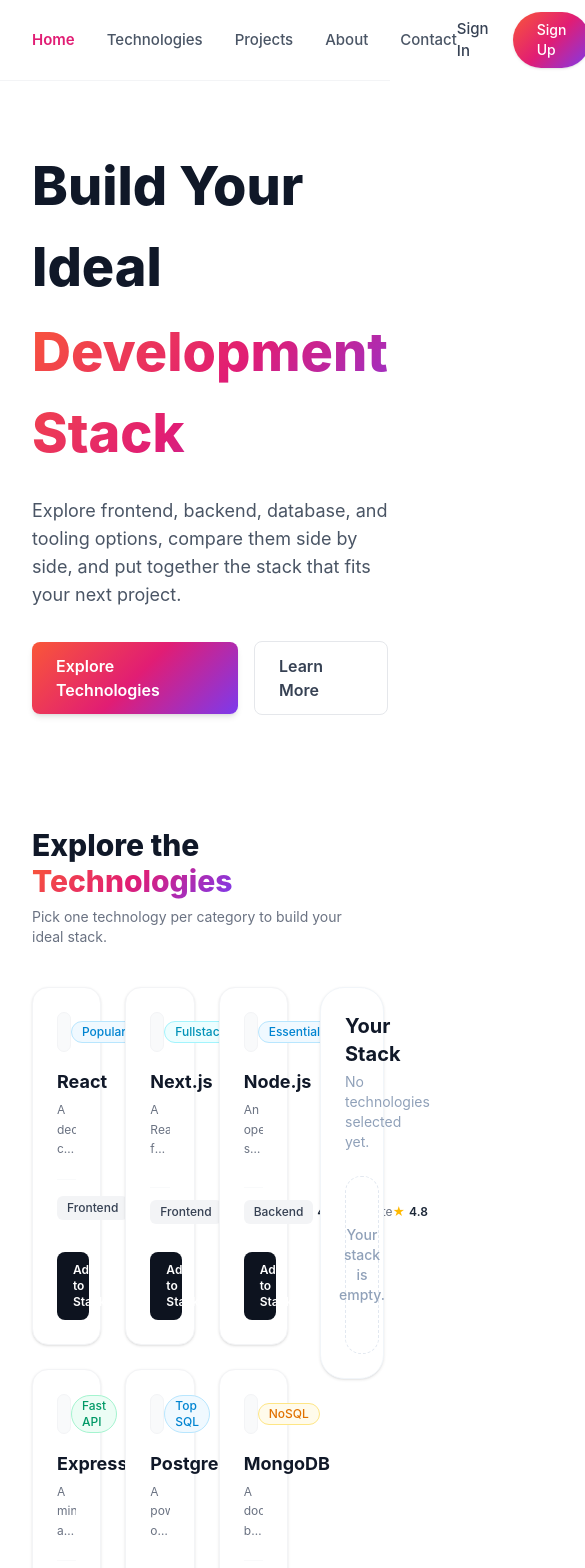
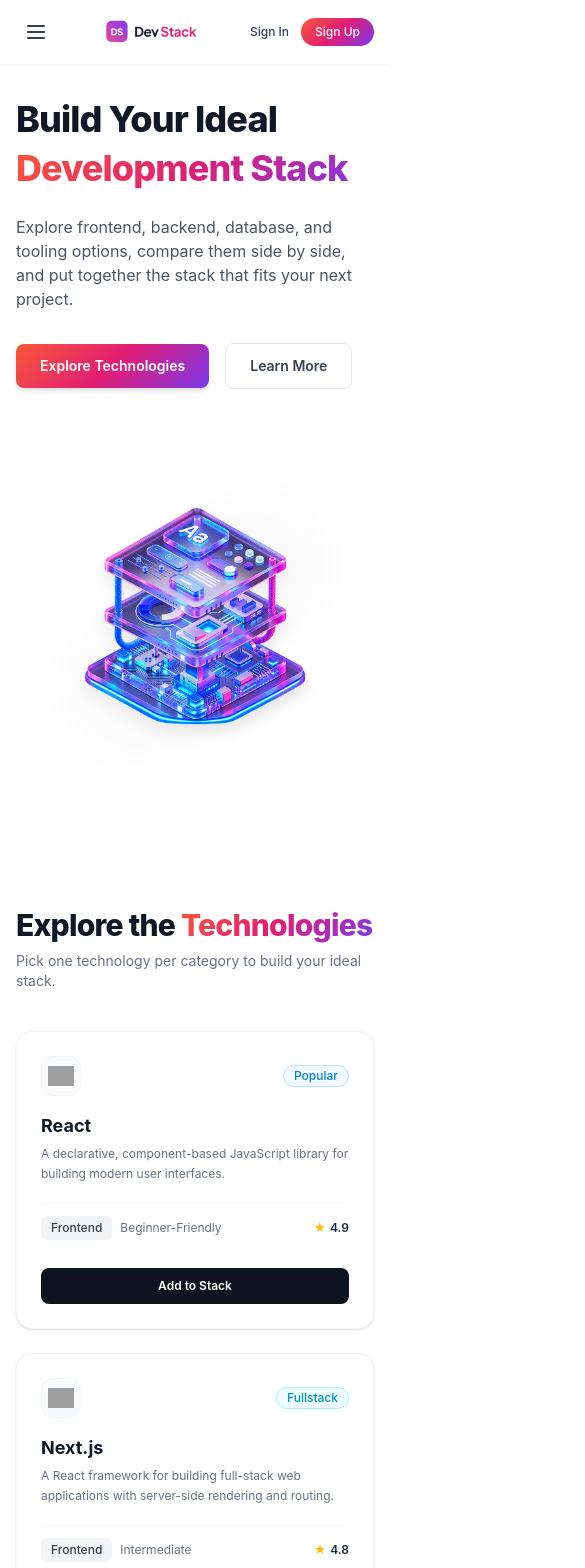
Before and after one commit to AmiNuL-72/As-05-DevStack-ReactProject, a React (Vite) app: page / in a window 390 px wide. Shown: the top 1568 px of the page, 585 px wide, since content can reach past the window. Built offline with nearby package versions, Linux system fonts and the light colour scheme; grey boxes are pictures that could not be loaded.

Commit message:
React-Toastify use + Responsiveness set

```diff
--- a/index.html
+++ b/index.html
@@ -4,7 +4,7 @@
     <meta charset="UTF-8" />
     <link rel="icon" type="image/svg+xml" href="/favicon.svg" />
     <meta name="viewport" content="width=device-width, initial-scale=1.0" />
-    <title>a05-devstack-reactproject</title>
+    <title>DevsTack-ReactProject</title>
   </head>
   <body>
     <div id="root"></div>
--- a/src/App.tsx
+++ b/src/App.tsx
@@ -1,4 +1,7 @@
 import { Suspense, useState } from "react";
+import { ToastContainer, toast } from "react-toastify";
+import "react-toastify/dist/ReactToastify.css";
+
 import Nav from "./components/Nav";
 import Banner from "./components/Banner";
 import TechnologiesSection from "./components/TechnologiesSection";
@@ -24,17 +27,25 @@ function App() {
 
   // Add technology to stack
   const handleAddToStack = (tech: Technology) => {
-    if (!selectedStack.some((item) => item.id === tech.id)) {
-      setSelectedStack([...selectedStack, tech]);
+    const alreadyExists = selectedStack.some((item) => item.id === tech.id);
+    if (alreadyExists) {
+      toast.warn(`"${tech.name}" is already in your stack!`);
+      return;
     }
+    setSelectedStack([...selectedStack, tech]);
+    toast.success(`Added ${tech.name} to your stack!`);
   };
 
   // Remove single
   const handleRemove = (id: string) => {
+    const itemToRemove = selectedStack.find((item) => item.id === id);
     const updatedStack = selectedStack.filter((item) => item.id !== id);
 
     setSelectedStack(updatedStack);
 
+    if (itemToRemove) {
+      toast.info(`Removed ${itemToRemove.name} from your stack`);
+    }
   };
 
   //  Remove all
@@ -42,7 +53,7 @@ function App() {
     if (selectedStack.length === 0) return;
 
     setSelectedStack([]);
-
+    toast.error("Removed all technologies from your stack");
   };
 
 
@@ -67,6 +78,8 @@ function App() {
       </main>
 
       <Footer />
+
+      <ToastContainer position="bottom-right" autoClose={3000} />
     </div>
   );
 }
--- a/src/components/Banner.tsx
+++ b/src/components/Banner.tsx
@@ -2,49 +2,54 @@ import BannerStack from "../assets/banner-stack.png";
 
 const Banner = () => {
   return (
-    <section className="w-full py-16 bg-white/95">
-      <div className="max-w-7xl mx-auto px-8 flex items-center justify-between gap-12">
+    <section className="w-full pt-8 pb-16 md:pt-14 md:pb-24">
+      <div className="max-w-7xl mx-auto px-4 sm:px-6 lg:px-8">
+        <div className="grid grid-cols-1 lg:grid-cols-12 gap-12 items-center">
 
-        {/* Left Side: Text & Buttons */}
-        <div className="max-w-xl space-y-6">
-          <h1 className="text-[54px] font-extrabold text-gray-900">
+          {/* Left Side: Headings & Buttons */}
+          <div className="lg:col-span-7 space-y-6 text-left">
+            {/* Two-tone Heading */}
+            <h1 className="text-4xl sm:text-5xl lg:text-[54px] font-extrabold text-gray-900 tracking-tight leading-tight">
               Build Your Ideal{" "}
               <span className="block mt-1 text-brand-gradient">
                 Development Stack
               </span>
             </h1>
 
-          <p className="text-gray-600 text-lg">
+            {/* Description Text */}
+            <p className="text-gray-600 text-base sm:text-lg max-w-xl">
               Explore frontend, backend, database, and tooling options, compare
               them side by side, and put together the stack that fits your next
               project.
             </p>
 
-          <div className="flex items-center gap-4 pt-2">
+            {/* CTA Buttons */}
+            <div className="flex flex-wrap items-center gap-4 pt-2">
               <a
                 href="#technologies"
-              className="px-6 py-3 rounded-lg text-base font-semibold text-white bg-brand-gradient hover:opacity-90 transition-all shadow-md"
+                className="px-6 py-3 rounded-lg text-sm sm:text-base font-semibold text-white bg-brand-gradient hover:opacity-90 transition-all shadow-md"
               >
                 Explore Technologies
               </a>
               <a
                 href="#learn-more"
-              className="px-6 py-3 rounded-lg text-base font-semibold text-gray-700 bg-white border border-gray-200 hover:bg-gray-50 transition-all"
+                className="px-6 py-3 rounded-lg text-sm sm:text-base font-semibold text-gray-700 bg-white border border-gray-200 hover:bg-gray-50 transition-all"
               >
                 Learn More
               </a>
             </div>
           </div>
 
-        {/* Right Side: Image */}
-        <div className="flex justify-end">
+          {/* Right Side: 3D Stack Image */}
+          <div className="lg:col-span-5 flex justify-center lg:justify-end">
             <img
               src={BannerStack}
               alt="Development Stack 3D Visual"
-            className="w-[420px] h-auto object-contain drop-shadow-xl"
+              className="w-full max-w-[420px] h-auto object-contain drop-shadow-xl"
             />
           </div>
 
+        </div>
       </div>
     </section>
   );
--- a/src/components/Footer.tsx
+++ b/src/components/Footer.tsx
@@ -3,13 +3,13 @@ import Logo from "../assets/logo-text.png";
 const Footer = () => {
   return (
     <footer className="w-full bg-white border-t border-gray-100 pt-16 pb-12 mt-auto">
-      <div className="max-w-7xl mx-auto px-8">
+      <div className="max-w-7xl mx-auto px-4 px-4 sm:px-6 lg:px-8">
 
         {/* Top Footer Content */}
-        <div className="grid grid-cols-12 gap-10 pb-12">
+        <div className="grid grid-cols-1 md:grid-cols-2 lg:grid-cols-12 gap-10 pb-12">
 
           {/* Brand Block */}
-          <div className="col-span-6 space-y-4 text-left ">
+          <div className="lg:col-span-6 space-y-4 text-left">
             <a href="#">
               <img src={Logo} alt="DevStack Logo" className="h-8 w-auto" />
             </a>
@@ -31,10 +31,10 @@ const Footer = () => {
           </div>
 
           {/* 3 Link Groups: Product, Company, Legal */}
-          <div className="col-span-6 grid grid-cols-3 gap-8 text-left">
+          <div className="lg:col-span-6 grid grid-cols-2 sm:grid-cols-3 gap-8 text-left">
             {/* Product */}
             <div>
-              <h4 className="text-xs font-bold uppercase text-gray-900 mb-3">Product</h4>
+              <h4 className="text-xs font-bold uppercase tracking-wider text-gray-900 mb-3">Product</h4>
               <ul className="space-y-2 text-sm text-gray-600">
                 <li><a href="#" className="hover:text-gray-900">Home</a></li>
                 <li><a href="#technologies" className="hover:text-gray-900">Technologies</a></li>
@@ -44,7 +44,7 @@ const Footer = () => {
 
             {/* Company */}
             <div>
-              <h4 className="text-xs font-bold uppercase text-gray-900 mb-3">Company</h4>
+              <h4 className="text-xs font-bold uppercase tracking-wider text-gray-900 mb-3">Company</h4>
               <ul className="space-y-2 text-sm text-gray-600">
                 <li><a href="#about" className="hover:text-gray-900">About</a></li>
                 <li><a href="#contact" className="hover:text-gray-900">Contact</a></li>
@@ -54,7 +54,7 @@ const Footer = () => {
 
             {/* Legal */}
             <div>
-              <h4 className="text-xs font-bold uppercase text-gray-900 mb-3">Legal</h4>
+              <h4 className="text-xs font-bold uppercase tracking-wider text-gray-900 mb-3">Legal</h4>
               <ul className="space-y-2 text-sm text-gray-600">
                 <li><a href="#privacy" className="hover:text-gray-900">Privacy Policy</a></li>
                 <li><a href="#terms" className="hover:text-gray-900">Terms of Service</a></li>
@@ -65,7 +65,7 @@ const Footer = () => {
         </div>
 
         {/* Bottom Bar: Copyright & Quick Links */}
-        <div className="border-t border-gray-100 pt-8 flex items-center justify-between text-sm text-gray-500">
+        <div className="border-t border-gray-100 pt-8 flex flex-col sm:flex-row items-center justify-between gap-4 text-xs sm:text-sm text-gray-500">
           <p>&copy; 2026 DevStack. All rights reserved.</p>
           <div className="flex items-center gap-6">
             <a href="#privacy" className="hover:text-gray-900">Privacy</a>
--- a/src/components/Nav.tsx
+++ b/src/components/Nav.tsx
@@ -1,18 +1,24 @@
+import { useState } from "react";
 import Logo from "../assets/logo-text.png";
 
 const Nav = () => {
+
+  const [isOpen, setIsOpen] = useState(false);
+
   return (
     <nav className="w-full bg-white/90 backdrop-blur-md sticky top-0 z-50 border-b border-gray-100">
-      <div className="max-w-7xl mx-auto px-8 flex items-center justify-between h-20">
+      <div className="max-w-7xl mx-auto px-4 sm:px-6 lg:px-8">
+        {/* Desktop Navbar */}
+         <div className="hidden md:flex items-center justify-between h-20">
 
-        {/* Brand Logo */}
+          {/* Left: Brand Logo */}
           <div className="flex items-center">
             <a href="#">
               <img src={Logo} alt="DevStack Logo" className="h-8 w-auto" />
             </a>
           </div>
 
-        {/* Navigation Links */}
+          {/* Center: Navigation Links */}
           <ul className="flex items-center gap-8 text-[15px] font-medium">
             <li>
               <a href="#" className="text-brand-primary font-semibold">
@@ -41,7 +47,7 @@ const Nav = () => {
             </li>
           </ul>
 
-        {/* Sign In & Sign Up buttons */}
+          {/* Right: Sign In & Sign Up buttons */}
           <div className="flex items-center gap-6">
             <a href="#signin" className="text-[15px] font-medium text-gray-700 hover:text-gray-900">
               Sign In
@@ -53,8 +59,86 @@ const Nav = () => {
               Sign Up
             </a>
           </div>
+        </div>
 
+        {/* Mobile Navbar */}
+        <div className="flex md:hidden items-center justify-between h-16">
+
+          {/*Left: Hamburger Menu*/}
+          <button
+            onClick={() => setIsOpen(!isOpen)}
+            className="p-2 text-gray-700 hover:bg-gray-100 rounded-lg"
+          >
+            {isOpen ? (
+              <svg className="w-6 h-6" fill="none" stroke="currentColor" viewBox="0 0 24 24">
+                <path strokeLinecap="round" strokeLinejoin="round" strokeWidth={2} d="M6 18L18 6M6 6l12 12" />
+              </svg>
+            ) : (
+              <svg className="w-6 h-6" fill="none" stroke="currentColor" viewBox="0 0 24 24">
+                <path strokeLinecap="round" strokeLinejoin="round" strokeWidth={2} d="M4 6h16M4 12h16M4 18h16" />
+              </svg>
+            )}
+          </button>
+
+          {/* Center: Brand Logo */}
+          <a href="#">
+            <img src={Logo} alt="DevStack Logo" className="h-6 w-auto" />
+          </a>
+
+          {/* Right: Sign In & Sign Up */}
+          <div className="flex items-center gap-2">
+            <a href="#signin" className="text-xs font-medium text-gray-700 px-1">
+              Sign In
+            </a>
+            <a
+              href="#signup"
+              className="px-3.5 py-1.5 rounded-full text-xs font-medium text-white bg-brand-gradient"
+            >
+              Sign Up
+            </a>
           </div>
+        </div>
+      </div>
+      {/* Mobile Menu- Conditional Rendering */}
+      {isOpen && (
+        <div className="md:hidden bg-white border-t border-gray-100 px-4 py-4 space-y-3 shadow-md">
+          <a
+            href="#"
+            onClick={() => setIsOpen(false)}
+            className="block text-brand-primary font-medium py-1"
+          >
+            Home
+          </a>
+          <a
+            href="#technologies"
+            onClick={() => setIsOpen(false)}
+            className="block text-gray-600 hover:text-gray-900 py-1"
+          >
+            Technologies
+          </a>
+          <a
+            href="#projects"
+            onClick={() => setIsOpen(false)}
+            className="block text-gray-600 hover:text-gray-900 py-1"
+          >
+            Projects
+          </a>
+          <a
+            href="#about"
+            onClick={() => setIsOpen(false)}
+            className="block text-gray-600 hover:text-gray-900 py-1"
+          >
+            About
+          </a>
+          <a
+            href="#contact"
+            onClick={() => setIsOpen(false)}
+            className="block text-gray-600 hover:text-gray-900 py-1"
+          >
+            Contact
+          </a>
+        </div>
+      )}
     </nav>
   );
 };
--- a/src/components/TechCard.tsx
+++ b/src/components/TechCard.tsx
@@ -46,7 +46,7 @@ const TechCard = ({ technology, handleAddToStack, isAdded }: TechCardProps) => {
         {/* Title & Description */}
         <div className="mt-4 mb-3">
           <h3 className="text-lg font-bold text-gray-900">{name}</h3>
-          <p className="text-xs text-gray-500 line-clamp-3 mt-1 leading-relaxed">
+          <p className="text-xs sm:text-sm text-gray-500 line-clamp-3 mt-1 leading-relaxed">
             {description}
           </p>
         </div>
@@ -56,13 +56,13 @@ const TechCard = ({ technology, handleAddToStack, isAdded }: TechCardProps) => {
         {/* Category, Difficulty & Rating */}
         <div className="flex items-center justify-between text-xs py-3 border-t border-gray-50 mt-2 mb-4">
           <div className="flex items-center gap-2">
-            <span className="px-2.5 py-1 font-medium rounded-md bg-gray-100 text-gray-700">
+            <span className="px-2.5 py-1 text-xs font-medium rounded-md bg-gray-100 text-gray-700">
               {category}
             </span>
-            <span className="text-gray-500">{difficulty}</span>
+            <span className="text-gray-500 text-xs">{difficulty}</span>
           </div>
           <div className="flex items-center gap-1 font-semibold text-gray-800">
-            <span className="text-amber-400">★</span>
+            <span className="text-amber-400">&#9733;</span>
             <span>{rating}</span>
           </div>
         </div>
@@ -72,7 +72,7 @@ const TechCard = ({ technology, handleAddToStack, isAdded }: TechCardProps) => {
           type="button"
           disabled={isAdded}
           onClick={() => handleAddToStack(technology)}
-          className={`w-full py-2.5 px-4 text-xs font-semibold rounded-lg transition-all ${
+          className={`w-full py-2.5 px-4 text-xs sm:text-sm font-semibold rounded-lg transition-all ${
             isAdded
               ? "bg-gray-100 text-gray-400 border border-gray-200 cursor-not-allowed"
               : "bg-[#0d131f] hover:bg-black text-white cursor-pointer active:scale-95"
--- a/src/components/TechnologiesSection.tsx
+++ b/src/components/TechnologiesSection.tsx
@@ -21,26 +21,25 @@ const TechnologiesSection = ({
   const technologies: Technology[] = use(techPromise);
 
   return (
-    <section id="technologies" className="w-full py-12">
-      <div className="max-w-7xl mx-auto px-8">
-
+    <section id="technologies" className="w-full py-12 md:py-16">
+      <div className="max-w-7xl mx-auto px-4 sm:px-6 lg:px-8">
         {/* Section Heading */}
-        <div className="mb-10">
-          <h2 className="text-3xl font-extrabold text-gray-900">
+        <div className="mb-10 text-left">
+          <h2 className="text-3xl sm:text-4xl font-extrabold text-gray-900 tracking-tight">
             Explore the{" "}
             <span className="text-brand-gradient">Technologies</span>
           </h2>
-          <p className="mt-2 text-sm text-gray-500">
+          <p className="mt-2 text-sm sm:text-base text-gray-500">
             Pick one technology per category to build your ideal stack.
           </p>
         </div>
 
         {/* Cards (Left) + YourStack (Right) */}
-        <div className="grid grid-cols-12 gap-8 items-start">
+        <div className="grid grid-cols-1 lg:grid-cols-12 gap-8 items-start">
 
           {/* Left */}
-          <div className="col-span-9">
-            <div className="grid grid-cols-3 gap-6">
+          <div className="lg:col-span-8 xl:col-span-9">
+            <div className="grid grid-cols-1 md:grid-cols-2 xl:grid-cols-3 gap-6">
               {technologies.map((tech) => {
                 const isAdded = selectedStack.some((item) => item.id === tech.id);
 
@@ -57,7 +56,7 @@ const TechnologiesSection = ({
           </div>
 
           {/* Your Stack Sidebar */}
-          <div className="col-span-3">
+          <div className="lg:col-span-4 xl:col-span-3">
             <YourStack
             selectedStack={selectedStack}
             handleRemove={handleRemove}
--- a/src/components/YourStack.tsx
+++ b/src/components/YourStack.tsx
@@ -34,7 +34,7 @@ const YourStack = ({
             {selectedStack.map((tech) => (
               <div
                 key={tech.id}
-                className="bg-white rounded-xl border border-slate-200 p-3 flex items-center gap-3 shadow-xs justify-between"
+                className="bg-white rounded-xl border border-slate-200 p-3 flex items-center  shadow-xs justify-between"
               >
                 {/* Tech Icon & Info */}
                 <div className="flex items-center gap-3">
```
Lines whose indentation alone changed are shown as unchanged.
